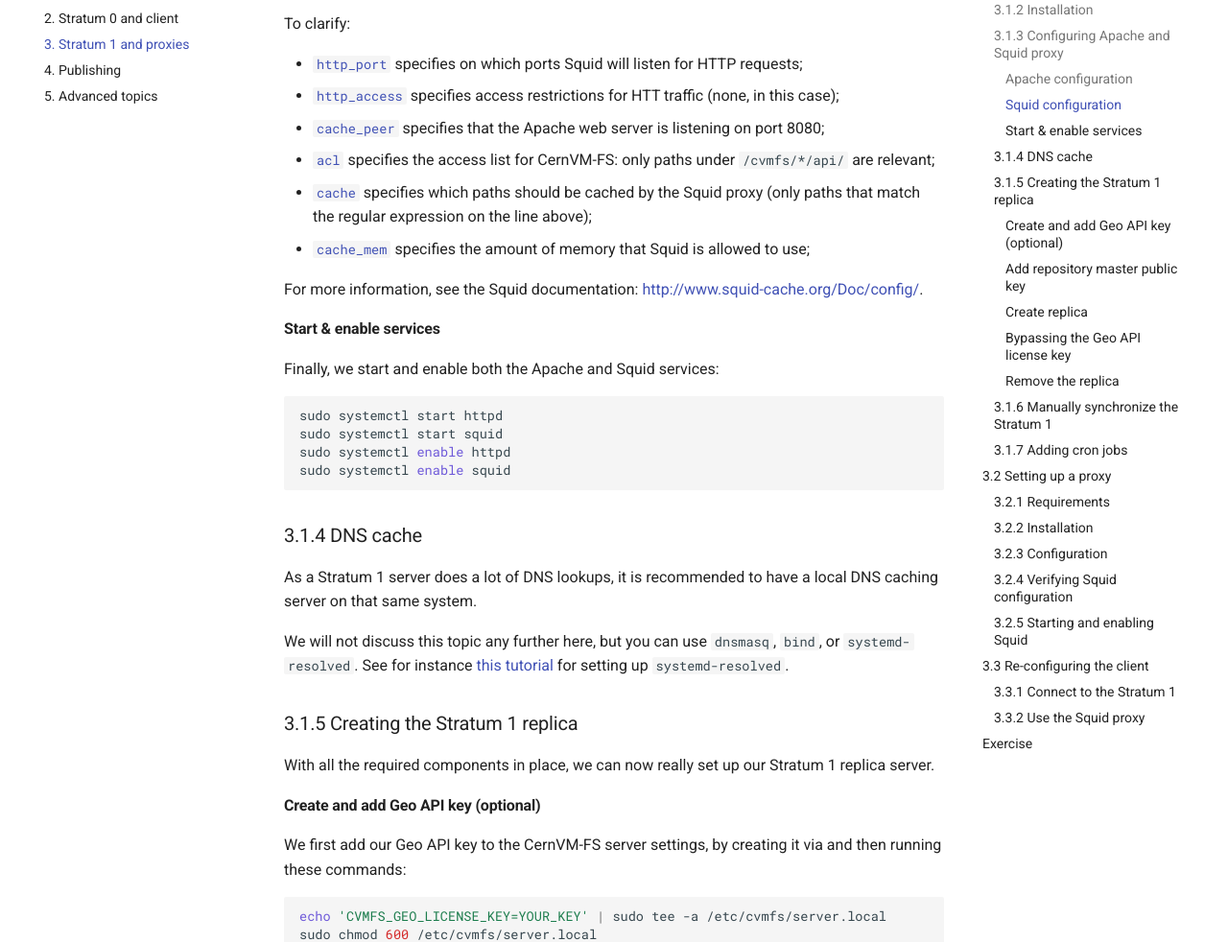
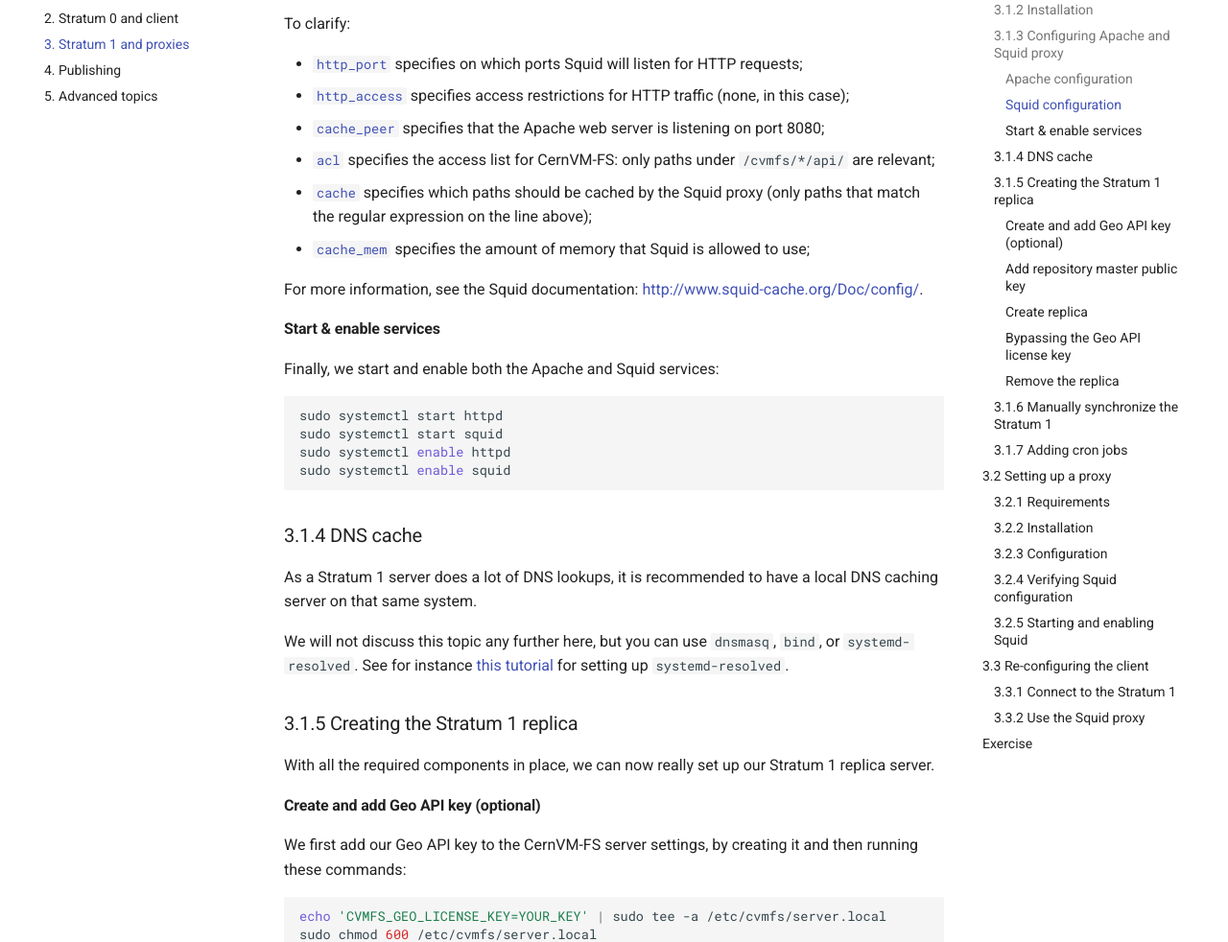
Before and after one commit to cvmfs-contrib/cvmfs-tutorial-2021, an MkDocs documentation site: the page built from docs/03_stratum1_proxies.md, in a window 1280 px wide and 1400 px high, scrolled down 2189 px. Shown: the part 170-1152 px from the top of the window at 96% size. Built offline with MkDocs 1.6.1 and Material for MkDocs 9.7.7, drawn with Linux system fonts in a browser that asks for light colours; comment, search, counter and statistics services are not loaded; some of the changed text lies outside the part shown.

Commit message:
fix typos
Co-authored-by: Bob Dröge <b.e.droge@rug.nl>

````diff
--- a/docs/03_stratum1_proxies.md
+++ b/docs/03_stratum1_proxies.md
@@ -91,7 +91,7 @@ cache_mem 128 MB
 To clarify:
 
 - [`http_port`](http://www.squid-cache.org/Doc/config/http_port) specifies on which ports Squid will listen for HTTP requests;
-- [`http_access`](http://www.squid-cache.org/Doc/config/http_access) specifies access restrictions for HTT traffic (none, in this case);
+- [`http_access`](http://www.squid-cache.org/Doc/config/http_access) specifies access restrictions for HTTP traffic (none, in this case);
 - [`cache_peer`](http://www.squid-cache.org/Doc/config/cache_peer) specifies that the Apache web server is listening on port 8080;
 - [`acl`](http://www.squid-cache.org/Doc/config/acl) specifies the access list for CernVM-FS: only paths under `/cvmfs/*/api/` are relevant;
 - [`cache`](http://www.squid-cache.org/Doc/config/cache) specifies which paths should be cached by the Squid proxy (only
@@ -126,7 +126,7 @@ With all the required components in place, we can now really set up our Stratum
 
 #### Create and add Geo API key (optional)
 
-We first add our Geo API key to the CernVM-FS server settings, by creating it via
+We first add our Geo API key to the CernVM-FS server settings, by creating it
 and then running these commands:
 
 ```bash
````
Also changed, not shown: other parts of docs/03_stratum1_proxies.md (+2 -2 lines).
